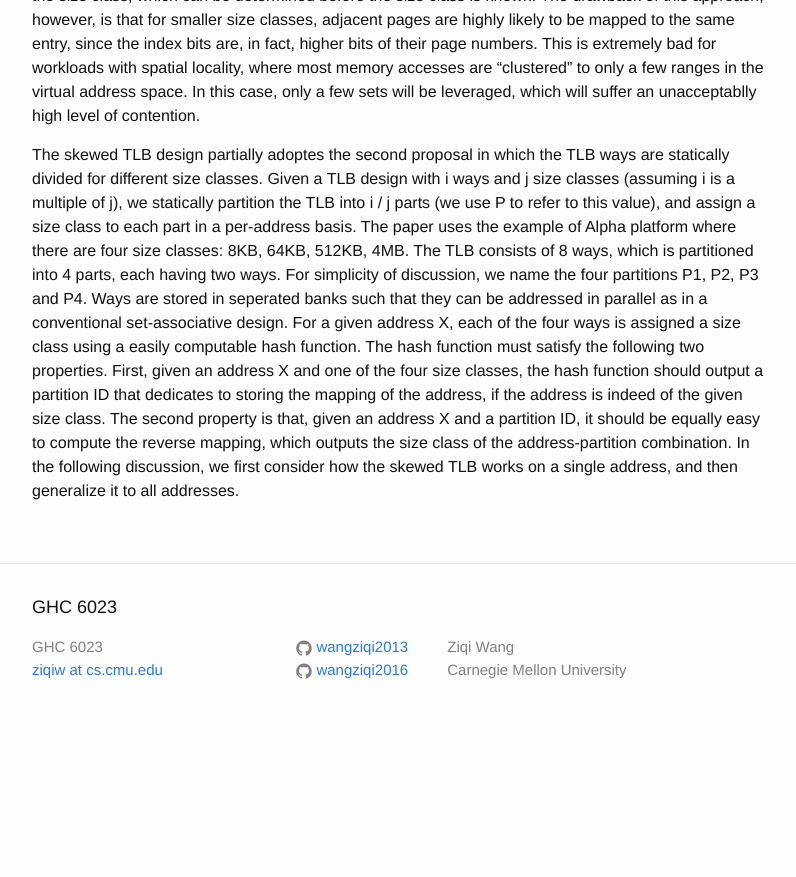
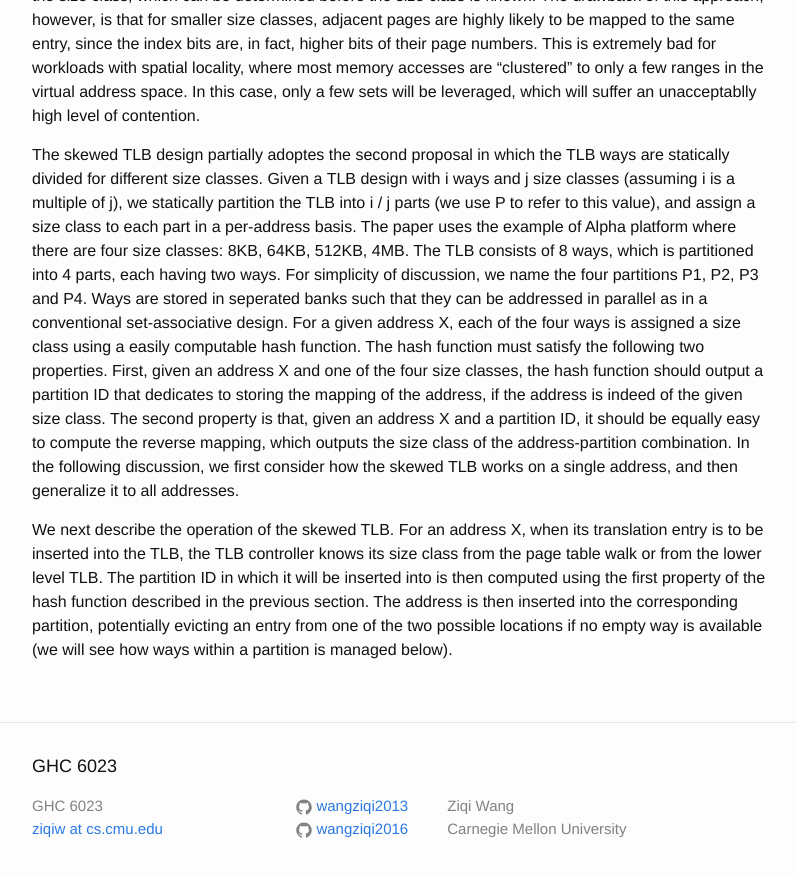
Before and after one commit to wangziqi2013/wangziqi2013.github.io, a Jekyll site: the page built from _posts/2020-06-21-skewed-tlb.markdown, in a window 1280 px wide and 900 px high, scrolled down 1432 px. Shown: the top 877 px of the window, without its empty margins (238-1034 px from the left). Built offline with Jekyll 4.4.1, drawn with Linux system fonts in a browser that asks for light colours; before the commit the page ends 2173 px from its top, so only the background shows below that.

Commit message:
Adding writes

```diff
--- a/_posts/2020-06-21-skewed-tlb.markdown
+++ b/_posts/2020-06-21-skewed-tlb.markdown
@@ -72,3 +72,10 @@ it should be equally easy to compute the reverse mapping, which outputs the size
 combination.
 In the following discussion, we first consider how the skewed TLB works on a single address, and then generalize
 it to all addresses.
+
+We next describe the operation of the skewed TLB. For an address X, when its translation entry is to be inserted into
+the TLB, the TLB controller knows its size class from the page table walk or from the lower level TLB. The partition
+ID in which it will be inserted into is then computed using the first property of the hash function described in the
+previous section. The address is then inserted into the corresponding partition, potentially evicting an entry from
+one of the two possible locations if no empty way is available (we will see how ways within a partition is managed
+below).
```
